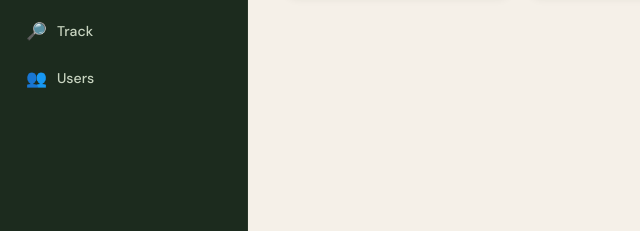
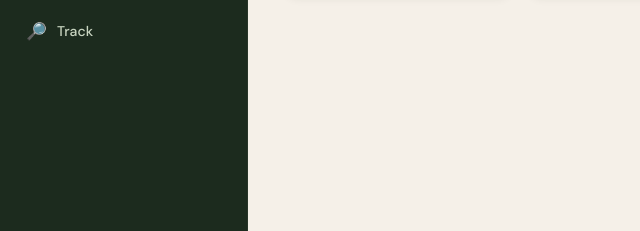
Before and after one commit to pramodhraj05-lab/ispca-animal-shelter-system, a website: page frontend/dashboard.html in a window 1280 px wide. Shown: the part 238-469 px from the top of the page, 0-640 px from the left. Drawn offline with nearby package versions, Linux system fonts and the light colour scheme; no server answers; sample sign-in values are in the browser's storage.

Commit message:
Removing a error

```diff
--- a/frontend/dashboard.html
+++ b/frontend/dashboard.html
@@ -30,9 +30,6 @@
     </a>
     <a href="#" class="nav-item" data-section="track">
       <span class="nav-icon">🔎</span><span class="nav-label">Track</span>
-    </a>
-    <a href="#" class="nav-item admin-only hidden" data-section="users">
-      <span class="nav-icon">👥</span><span class="nav-label">Users</span>
     </a>
   </nav>
 
```
Also changed, not shown: 2 other files.
